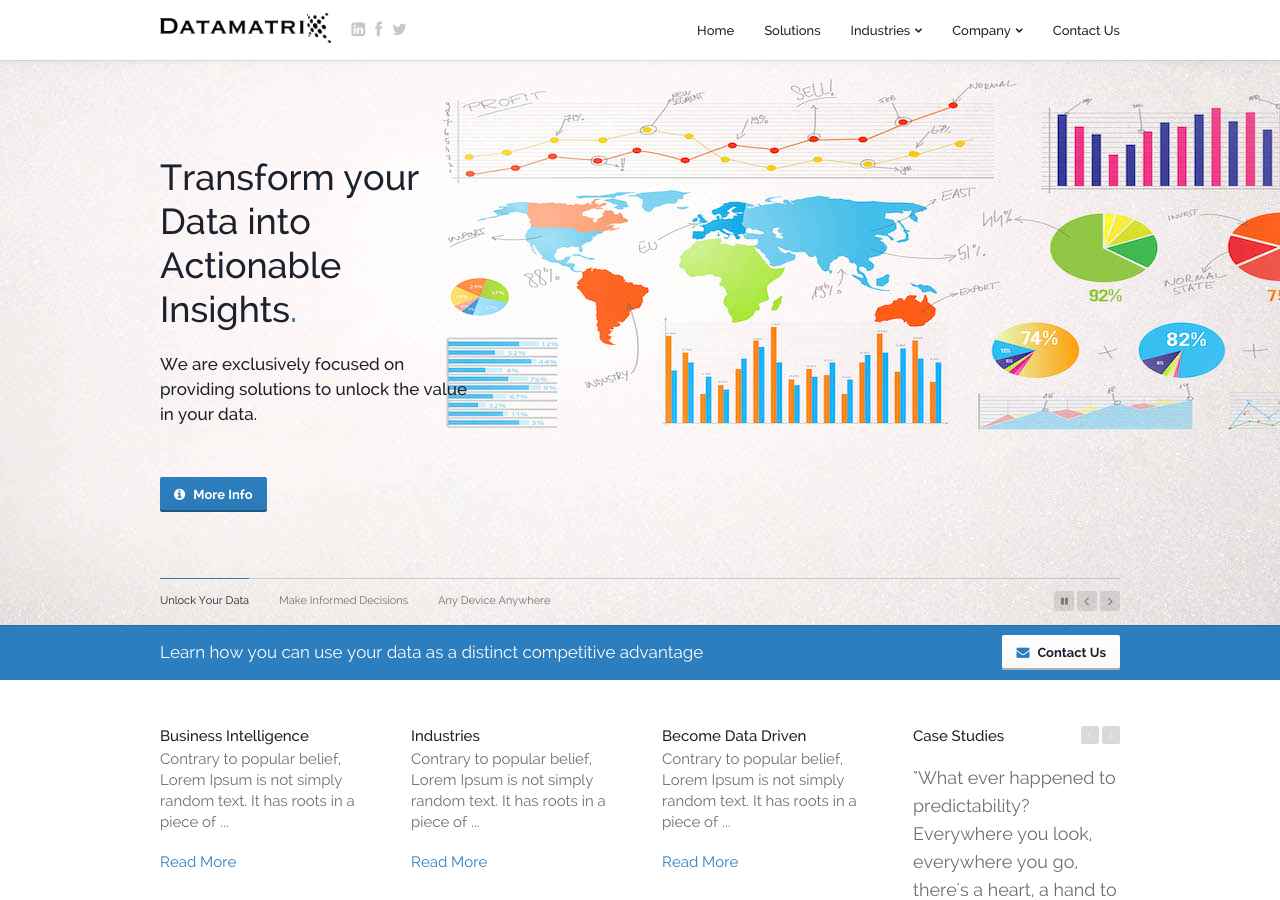
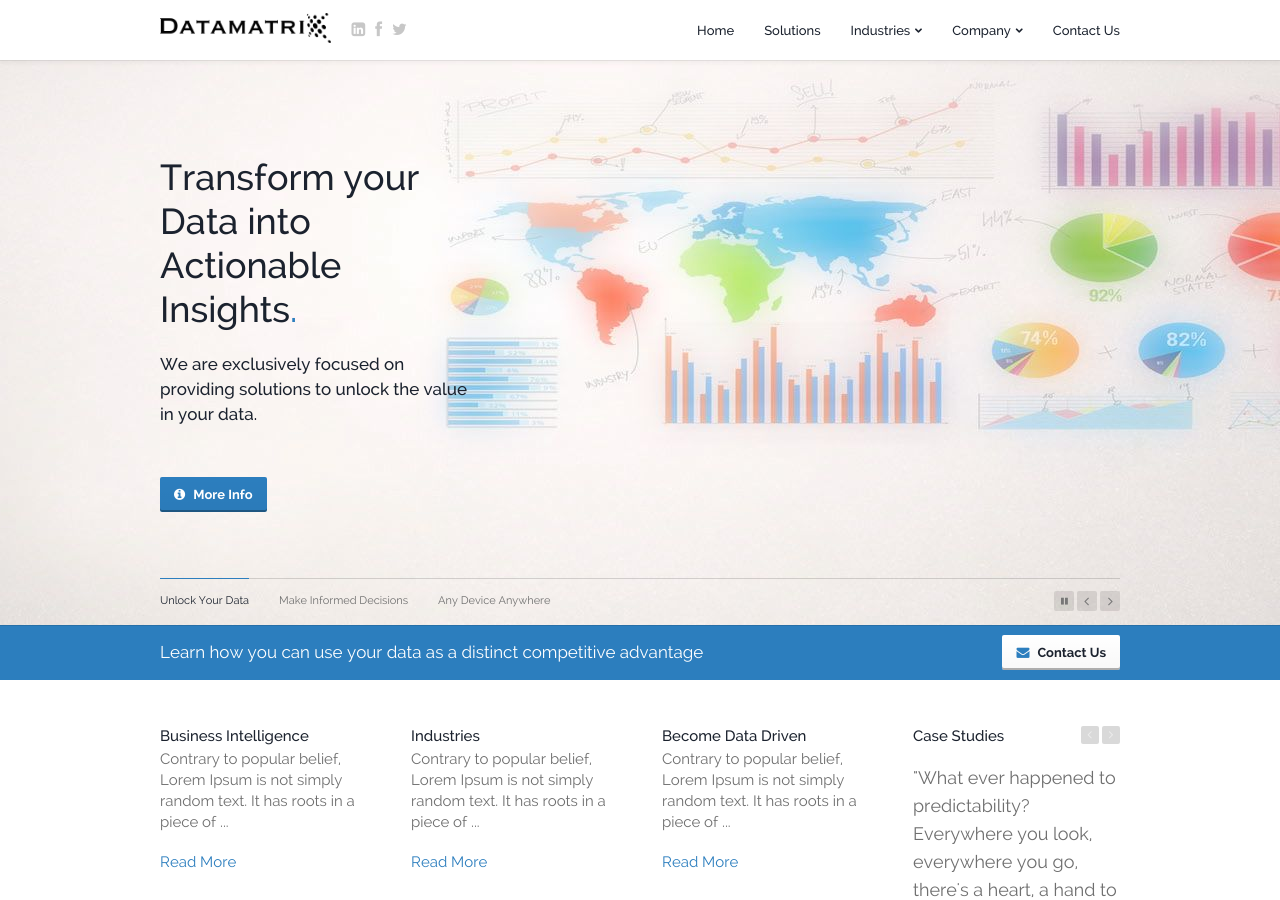
Before and after one commit to dtmtx/dtmtx.github.io, a Jekyll site: the page built from index.html, in a window 1280 px wide and 900 px high. Built offline with Jekyll 4.4.1, drawn with Linux system fonts in a browser that asks for light colours; Markdown is read by kramdown in place of the engine named in the settings.

Commit message:
banner image update

```diff
--- a/css/styles.css
+++ b/css/styles.css
@@ -832,7 +832,7 @@ body.home .topbar-outer.dark {
 .home-banner {
 	background-attachment:fixed;
   	/*background-image:url(http://artivity.co.uk/templates/basix/white_top_fixed_banner_image/fixed-banner-image.jpg);*/
-  	background-image:url(../images/datamatrix_banner.jpg);
+  	background-image:url(../images/datamatrix_banner_blur.jpg);
   	background-position:50% 0;
   	background-repeat:no-repeat no-repeat;
   	min-height:107px;
```
Also changed, not shown: images/datamatrix_banner_blur.jpg (added).
